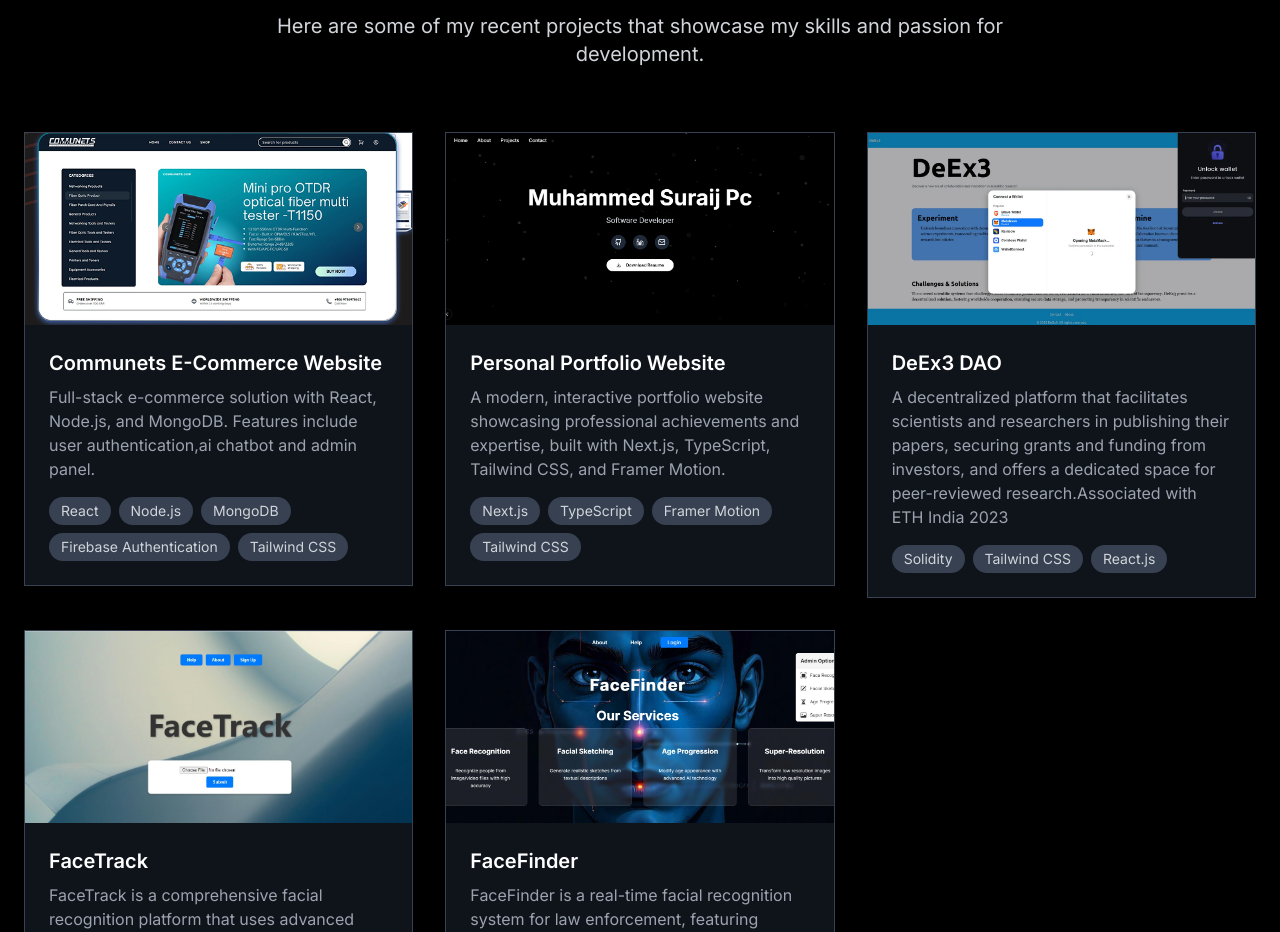
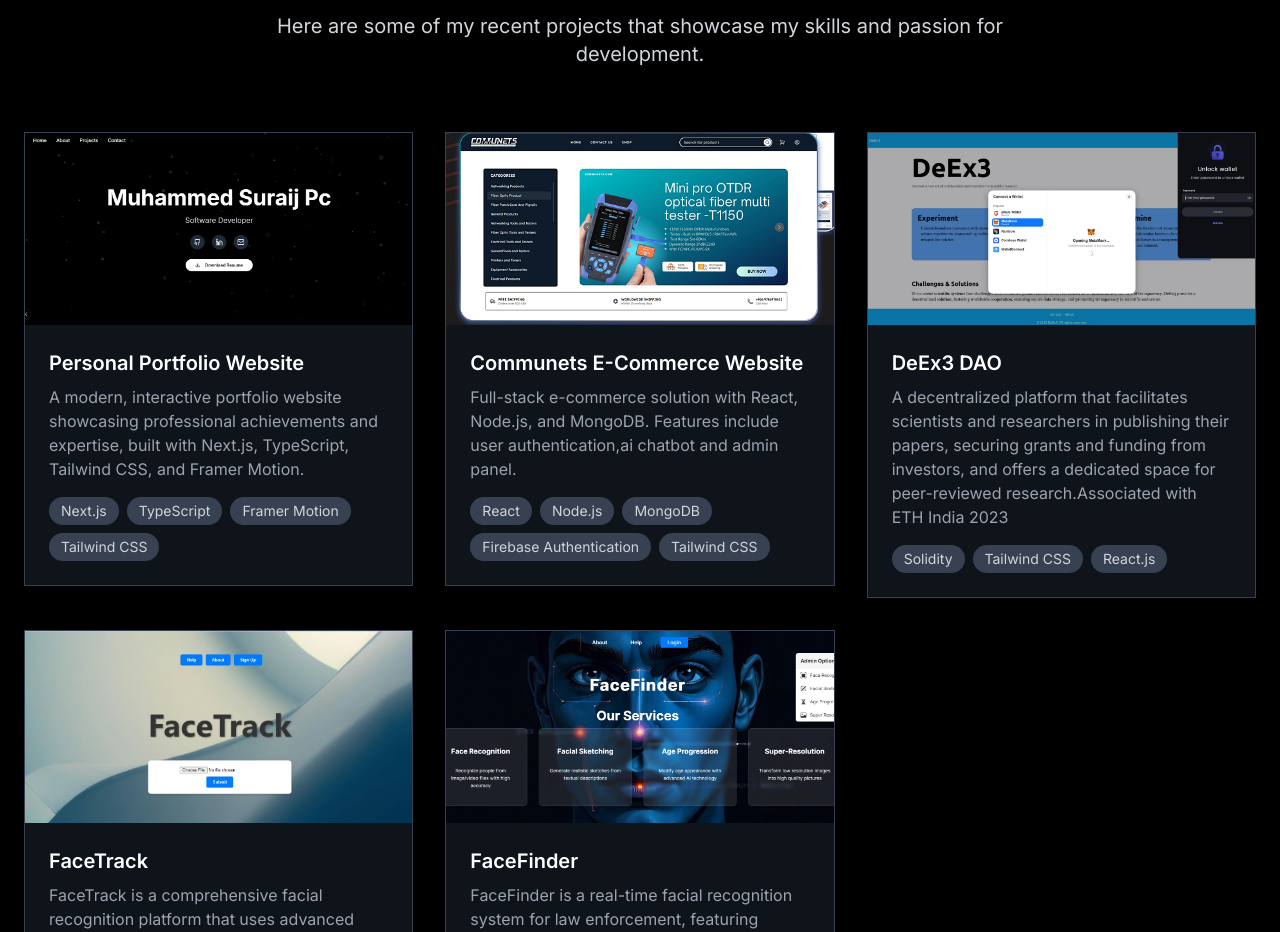
Before and after one commit to suraijmuhammed/portfolio, a Next.js app: page / in a window 1280 px wide. Shown: the part 2980-3912 px from the top of the page. Built offline with nearby package versions, Linux system fonts and the light colour scheme.

Commit message:
cover project update

```diff
--- a/app/page.tsx
+++ b/app/page.tsx
@@ -61,6 +61,15 @@ export default function Portfolio() {
 
   const projects = [
     {
+      title: "Personal Portfolio Website",
+      description:
+        "A modern, interactive portfolio website showcasing professional achievements and expertise, built with Next.js, TypeScript, Tailwind CSS, and Framer Motion.",
+      tech: ["Next.js", "TypeScript", "Framer Motion", "Tailwind CSS"],
+      image: "/portfolio.png?height=200&width=300",
+      github: "https://github.com/suraijmuhammed/portfolio",
+      live: "https://suraijpc.live/",
+    },
+    {
       title: "Communets E-Commerce Website",
       description:
         "Full-stack e-commerce solution with React, Node.js, and MongoDB. Features include user authentication,ai chatbot and admin panel.",
@@ -69,15 +78,7 @@ export default function Portfolio() {
       github: "https://github.com/tomsabu444/Communets-E-commerce",
       live: "https://communets.com/",
     },
-    {
-      title: "Personal Portfolio Website",
-      description:
-        "A modern, interactive portfolio website showcasing professional achievements and expertise, built with Next.js, TypeScript, Tailwind CSS, and Framer Motion.",
-      tech: ["Next.js", "TypeScript", "Framer Motion", "Tailwind CSS"],
-      image: "/portfolio.png?height=200&width=300",
-      github: "https://github.com/suraijmuhammed/portfolio",
-      live: "https://suraijpc.live/",
-    },
+
     {
       title: "DeEx3 DAO",
       description:
```
